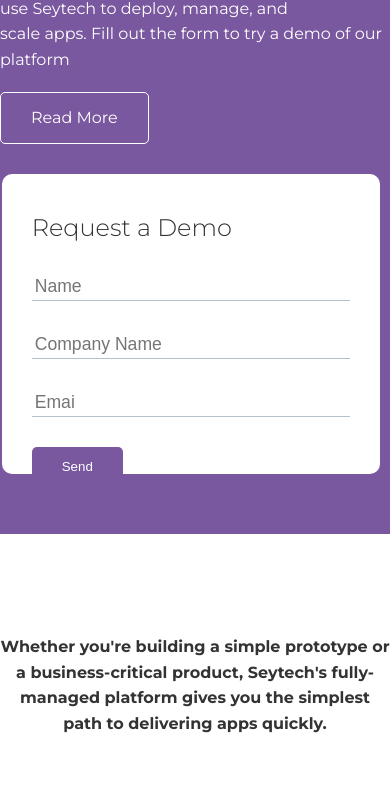
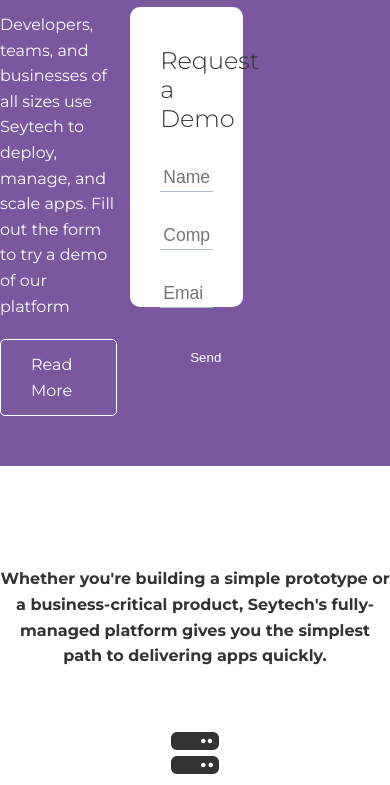
Before and after one commit to Viks0777/Sayatech, a plain HTML site: page каникулы/index.html in a window 390 px wide. Shown: the part 172-957 px from the top of the page. Drawn offline with Linux system fonts and the light colour scheme.

Commit message:
Changed overflow value and Small change to grid-template-columns in .showcase1 .container1 for adaptation

```diff
--- a/каникулы/style.css
+++ b/каникулы/style.css
@@ -211,10 +211,10 @@ input:focus {
   }
 
   .showcase1 .container1 {
-    grid-template-columns: auto;
-    overflow: visible;
+    grid-template-columns: repeat(auto-fill, minmax(100px, 1fr)); /* Небольшое изменение в grid-template-columns */
+    overflow: hidden; /* Изменено значение overflow */
+  }
 
-  }
 
   .showcase1 h1 {
     font-size: 35px;
```
